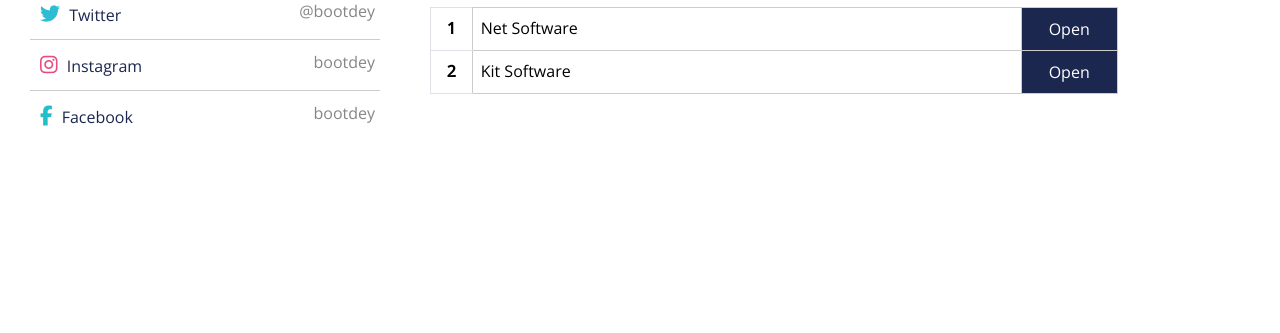
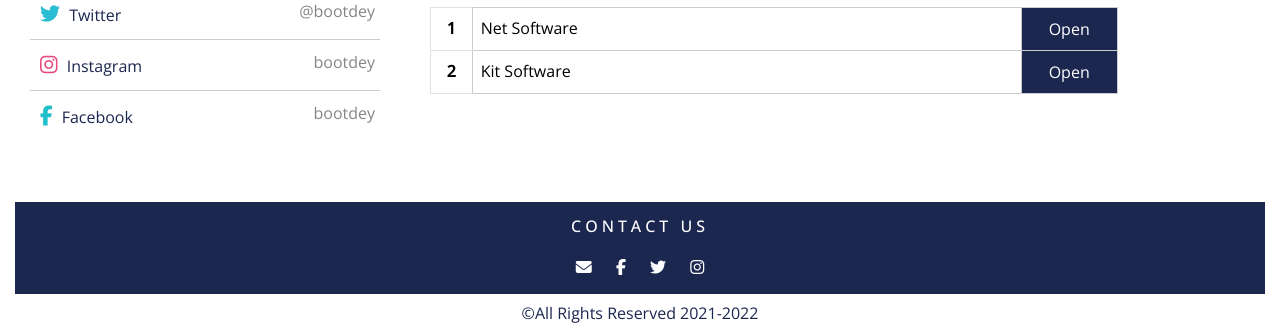
Before and after one commit to mariamm20/Vester-software, a PHP site: page /profile.html in a window 1280 px wide. Shown: the part 585-918 px from the top of the page. Before the commit the page ends 711 px from the top, so only its background shows below. Run offline with PHP 8.4, Linux system fonts and the light colour scheme; some libraries are stand-ins or nearby versions.

Commit message:
profile footer

```diff
--- a/profile/css/profile-style.css
+++ b/profile/css/profile-style.css
@@ -324,6 +324,36 @@ thead{
 
 
 
+
+
+.footer{
+    display: flex;
+    justify-content: center;
+    align-items: center;
+    flex-direction: column;
+    background-color: #1c2750;
+    color: #fff;
+    margin-top: 40px;
+    padding: 10px;
+}
+footer{
+    text-align: center;
+}
+.icons i {
+    padding:0 10px;
+    color: #fff;
+}
+footer span{
+    position: relative;
+    top: 7px;
+
+}
+
+
+
+
+
+
 @media (max-width:895px){
     .nav{
         display: flex;
--- a/profile/profile.html
+++ b/profile/profile.html
@@ -88,6 +88,7 @@
             </div>
         </div>
         <div class="content">
+
             <div class="userName">
                 <h4>Lossy Bootdey</h4>
             </div>
@@ -261,6 +262,19 @@
         </div>
 
     </div>
+<footer>
+    <div class="footer">
+        <h6 style="letter-spacing: 4px;">CONTACT US</h6>
+
+        <div class="icons">
+            <i class="fas fa-envelope"></i>
+            <i class="fab fa-facebook-f "></i>
+            <i class="fab fa-twitter "></i>
+            <i class="fab fa-instagram"></i>
+        </div>
+    </div>
+    <span>&copy;All Rights Reserved 2021-2022</span>
+</footer>
 
 
 
```
